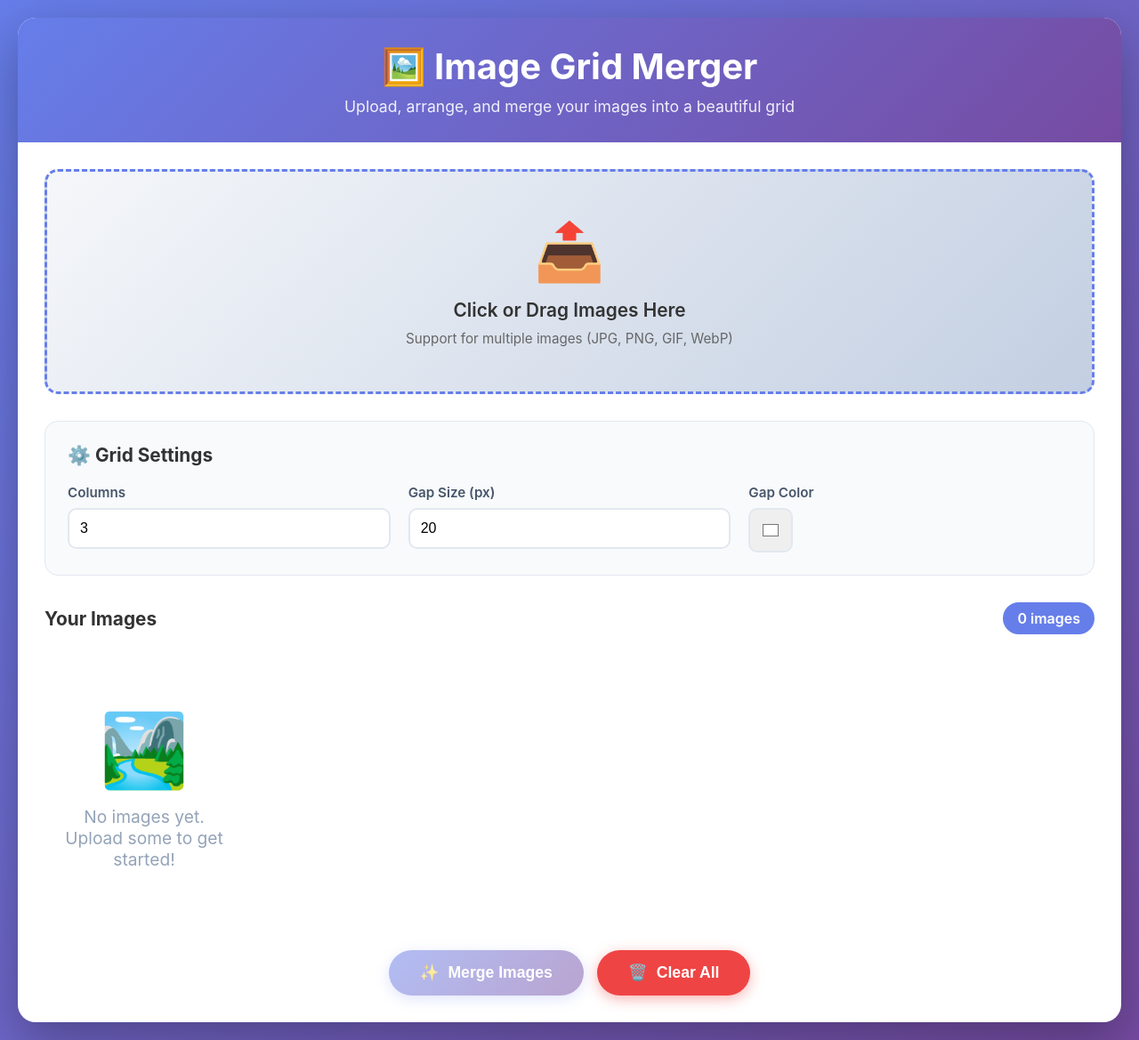
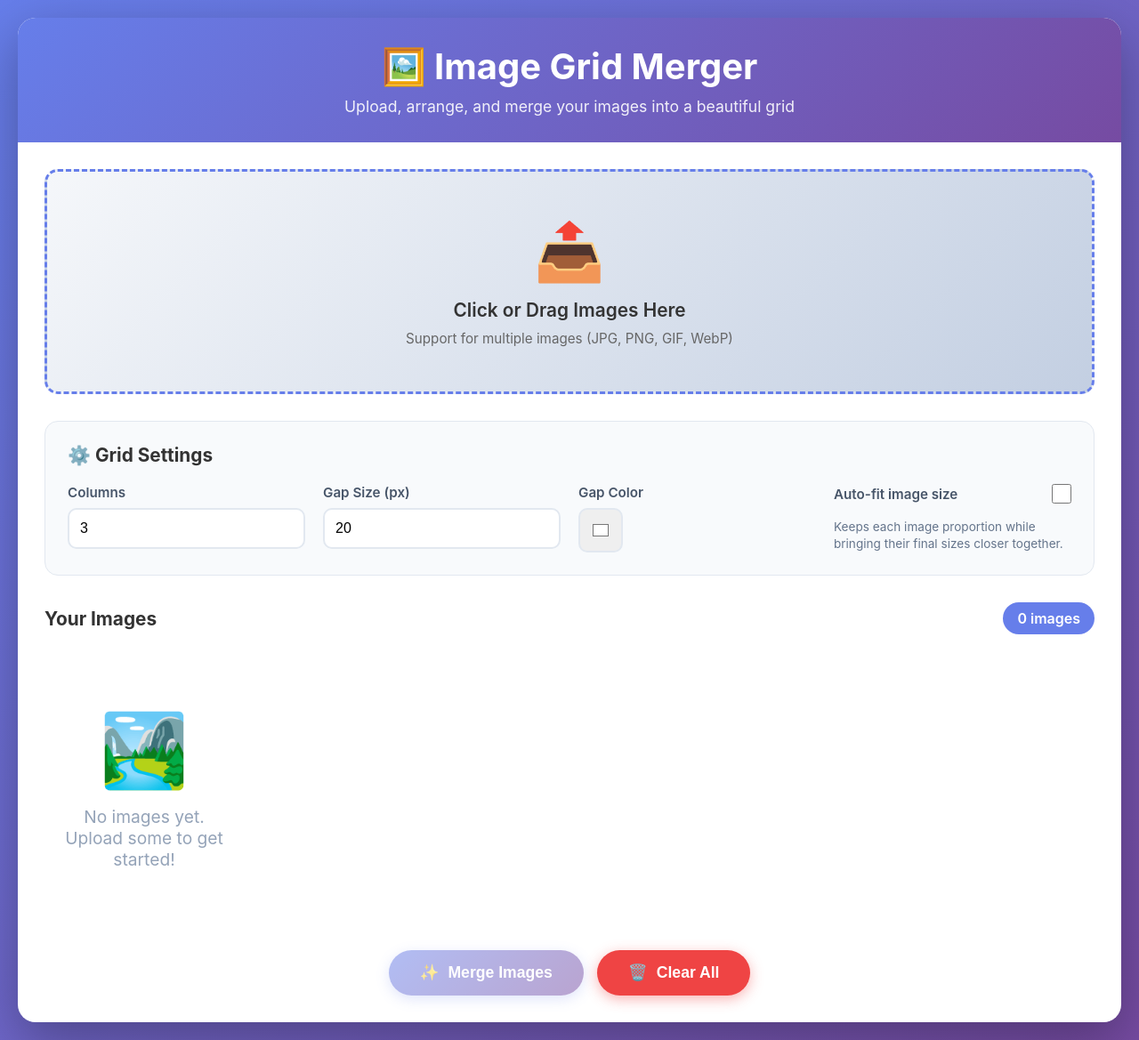
Before and after one commit to llagerlof/llagerlof.github.io, a Jekyll site: the page tools/merger/index.html, which Jekyll copies as it is, in a window 1280 px wide. Shown: the whole page at 89% size. Built offline with Jekyll 4.4.1, drawn with Linux system fonts in a browser that asks for light colours; part of the change alters nothing that is shown.

Commit message:
WIP: Normalize sizes
Co-authored-by: Copilot <copilot@github.com>

```diff
--- a/tools/merger/index.html
+++ b/tools/merger/index.html
@@ -121,10 +121,34 @@
             gap: 8px;
         }
 
+        .setting-item.toggle-setting {
+            justify-content: space-between;
+        }
+
         .setting-item label {
             font-weight: 600;
             color: #475569;
             font-size: 0.95em;
+        }
+
+        .setting-item.toggle-setting label {
+            display: flex;
+            align-items: center;
+            justify-content: space-between;
+            gap: 12px;
+        }
+
+        .setting-item input[type="checkbox"] {
+            width: 22px;
+            height: 22px;
+            accent-color: #667eea;
+            cursor: pointer;
+        }
+
+        .setting-help {
+            color: #64748b;
+            font-size: 0.85em;
+            line-height: 1.4;
         }
 
         .setting-item input[type="number"],
@@ -420,6 +444,13 @@
                         <label for="gapColor">Gap Color</label>
                         <input type="color" id="gapColor" value="#ffffff">
                     </div>
+                    <div class="setting-item toggle-setting">
+                        <label for="autoFitImages">
+                            <span>Auto-fit image size</span>
+                            <input type="checkbox" id="autoFitImages">
+                        </label>
+                        <div class="setting-help">Keeps each image proportion while bringing their final sizes closer together.</div>
+                    </div>
                 </div>
             </div>
 
@@ -484,6 +515,7 @@
         const columnsInput = document.getElementById('columns');
         const gapSizeInput = document.getElementById('gapSize');
         const gapColorInput = document.getElementById('gapColor');
+        const autoFitImagesInput = document.getElementById('autoFitImages');
 
         // Upload area click
         uploadArea.addEventListener('click', () => fileInput.click());
@@ -647,65 +679,130 @@
             resultSection.classList.add('hidden');
         }
 
+        function getAverage(values) {
+            if (values.length === 0) {
+                return 1;
+            }
+
+            return values.reduce((sum, value) => sum + value, 0) / values.length;
+        }
+
+        function getMedian(values) {
+            if (values.length === 0) {
+                return 1;
+            }
+
+            const sortedValues = [...values].sort((a, b) => a - b);
+            const middleIndex = Math.floor(sortedValues.length / 2);
+
+            if (sortedValues.length % 2 === 0) {
+                return (sortedValues[middleIndex - 1] + sortedValues[middleIndex]) / 2;
+            }
+
+            return sortedValues[middleIndex];
+        }
+
+        function getNormalizedTargetArea(areas) {
+            const medianArea = Math.max(1, getMedian(areas));
+            const lowerBound = medianArea * 0.65;
+            const upperBound = medianArea * 1.6;
+            const clampedAreas = areas.map((area) => Math.max(lowerBound, Math.min(upperBound, area)));
+
+            return Math.max(1, getAverage(clampedAreas));
+        }
+
+        function buildOffsets(sizes, gap) {
+            const offsets = [];
+
+            sizes.forEach((size, index) => {
+                const previousOffset = index === 0 ? 0 : offsets[index - 1] + sizes[index - 1] + gap;
+                offsets.push(previousOffset);
+            });
+
+            return offsets;
+        }
+
+        function calculateMergedLayout(imagesToMerge, cols, gap, autoFitEnabled) {
+            const rows = Math.ceil(imagesToMerge.length / cols);
+            const widthsPerColumn = new Array(cols).fill(0);
+            const heightsPerRow = new Array(rows).fill(0);
+
+            let scaledDimensions;
+
+            if (autoFitEnabled) {
+                const areas = imagesToMerge.map((image) => image.img.width * image.img.height);
+                const targetArea = getNormalizedTargetArea(areas);
+                const minScale = 0.12;
+                const maxScale = 1.9;
+
+                scaledDimensions = imagesToMerge.map((image) => {
+                    const currentArea = Math.max(1, image.img.width * image.img.height);
+                    const targetScale = Math.sqrt(targetArea / currentArea);
+                    const scale = Math.max(minScale, Math.min(maxScale, targetScale));
+
+                    return {
+                        width: Math.max(1, Math.round(image.img.width * scale)),
+                        height: Math.max(1, Math.round(image.img.height * scale))
+                    };
+                });
+            } else {
+                scaledDimensions = imagesToMerge.map((image) => ({
+                    width: image.img.width,
+                    height: image.img.height
+                }));
+            }
+
+            scaledDimensions.forEach((dimension, index) => {
+                const col = index % cols;
+                const row = Math.floor(index / cols);
+
+                if (dimension.width > widthsPerColumn[col]) widthsPerColumn[col] = dimension.width;
+                if (dimension.height > heightsPerRow[row]) heightsPerRow[row] = dimension.height;
+            });
+
+            const canvasWidth = widthsPerColumn.reduce((sum, width) => sum + width, 0) + gap * Math.max(0, cols - 1);
+            const canvasHeight = heightsPerRow.reduce((sum, height) => sum + height, 0) + gap * Math.max(0, rows - 1);
+
+            return {
+                rows,
+                scaledDimensions,
+                widthsPerColumn,
+                heightsPerRow,
+                canvasWidth,
+                canvasHeight,
+                colOffsets: buildOffsets(widthsPerColumn, gap),
+                rowOffsets: buildOffsets(heightsPerRow, gap)
+            };
+        }
+
         function mergeImages() {
             if (images.length === 0) return;
 
             const cols = Math.max(1, parseInt(columnsInput.value));
             const gap = Math.max(0, parseInt(gapSizeInput.value));
             const gapColor = gapColorInput.value;
-            const rows = Math.ceil(images.length / cols);
+            const autoFitEnabled = autoFitImagesInput.checked;
+            const layout = calculateMergedLayout(images, cols, gap, autoFitEnabled);
 
-            // Determine the natural (original) width & height of each image without scaling.
-            const widthsPerColumn = new Array(cols).fill(0);
-            const heightsPerRow = new Array(rows).fill(0);
+            resultCanvas.width = layout.canvasWidth;
+            resultCanvas.height = layout.canvasHeight;
+
+            const ctx = resultCanvas.getContext('2d');
+            ctx.fillStyle = gapColor;
+            ctx.fillRect(0, 0, layout.canvasWidth, layout.canvasHeight);
 
             images.forEach((image, index) => {
                 const col = index % cols;
                 const row = Math.floor(index / cols);
-                const w = image.img.width;
-                const h = image.img.height;
-                if (w > widthsPerColumn[col]) widthsPerColumn[col] = w;
-                if (h > heightsPerRow[row]) heightsPerRow[row] = h;
-            });
-
-            // Canvas size is sum of column max widths + gaps horizontally, and sum of row max heights + gaps vertically.
-            const canvasWidth = widthsPerColumn.reduce((sum, w) => sum + w, 0) + gap * (cols - 1);
-            const canvasHeight = heightsPerRow.reduce((sum, h) => sum + h, 0) + gap * (rows - 1);
-
-            resultCanvas.width = canvasWidth;
-            resultCanvas.height = canvasHeight;
-
-            const ctx = resultCanvas.getContext('2d');
-            ctx.fillStyle = gapColor;
-            ctx.fillRect(0, 0, canvasWidth, canvasHeight);
-
-            // Precompute cumulative offsets for columns and rows (top-left of each cell)
-            const colOffsets = [];
-            const rowOffsets = [];
-            widthsPerColumn.forEach((w, i) => {
-                const prev = i === 0 ? 0 : colOffsets[i - 1] + widthsPerColumn[i - 1] + gap;
-                colOffsets.push(prev);
-            });
-            heightsPerRow.forEach((h, i) => {
-                const prev = i === 0 ? 0 : rowOffsets[i - 1] + heightsPerRow[i - 1] + gap;
-                rowOffsets.push(prev);
-            });
-
-            // Draw each image centered in its cell so smaller images keep aspect and generate extra spacing around them.
-            images.forEach((image, index) => {
-                const col = index % cols;
-                const row = Math.floor(index / cols);
-                const cellX = colOffsets[col];
-                const cellY = rowOffsets[row];
-                const cellW = widthsPerColumn[col];
-                const cellH = heightsPerRow[row];
-                const imgW = image.img.width;
-                const imgH = image.img.height;
-
-                // Center the image inside the cell
-                const drawX = cellX + (cellW - imgW) / 2;
-                const drawY = cellY + (cellH - imgH) / 2;
-                ctx.drawImage(image.img, drawX, drawY);
+                const cellX = layout.colOffsets[col];
+                const cellY = layout.rowOffsets[row];
+                const cellW = layout.widthsPerColumn[col];
+                const cellH = layout.heightsPerRow[row];
+                const drawWidth = layout.scaledDimensions[index].width;
+                const drawHeight = layout.scaledDimensions[index].height;
+                const drawX = cellX + (cellW - drawWidth) / 2;
+                const drawY = cellY + (cellH - drawHeight) / 2;
+                ctx.drawImage(image.img, drawX, drawY, drawWidth, drawHeight);
             });
 
             resultSection.classList.remove('hidden');
```
